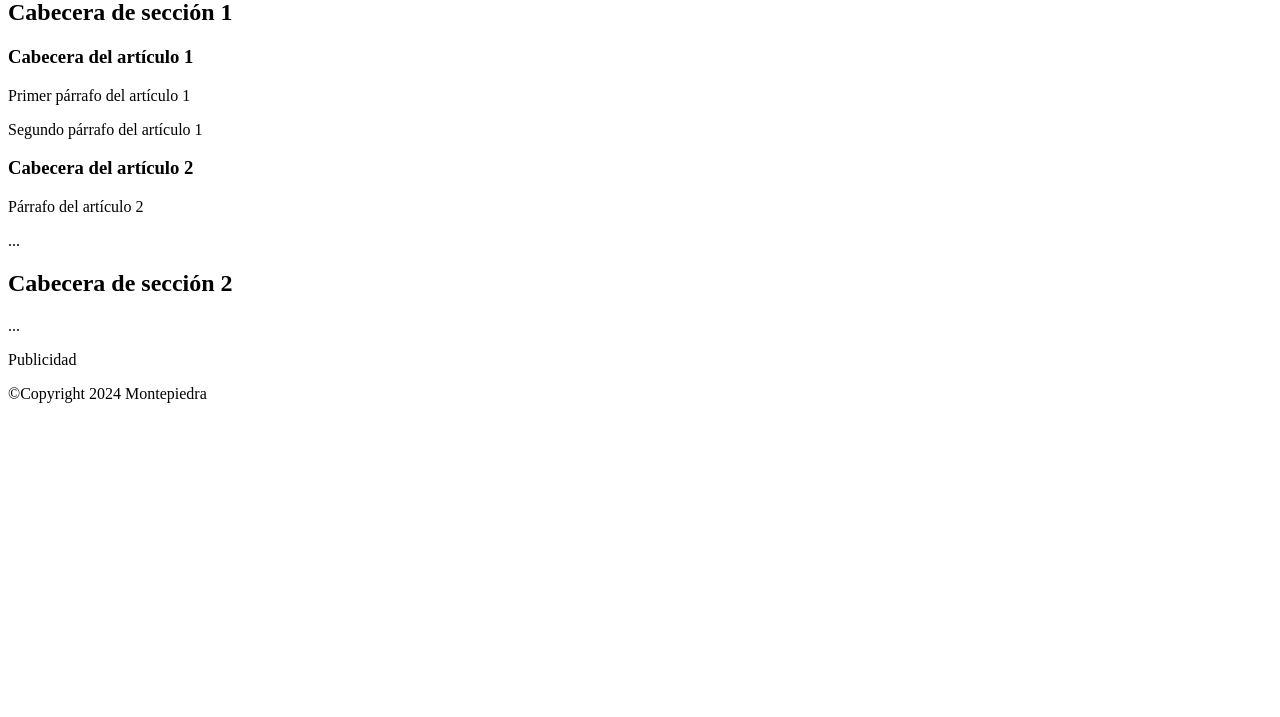
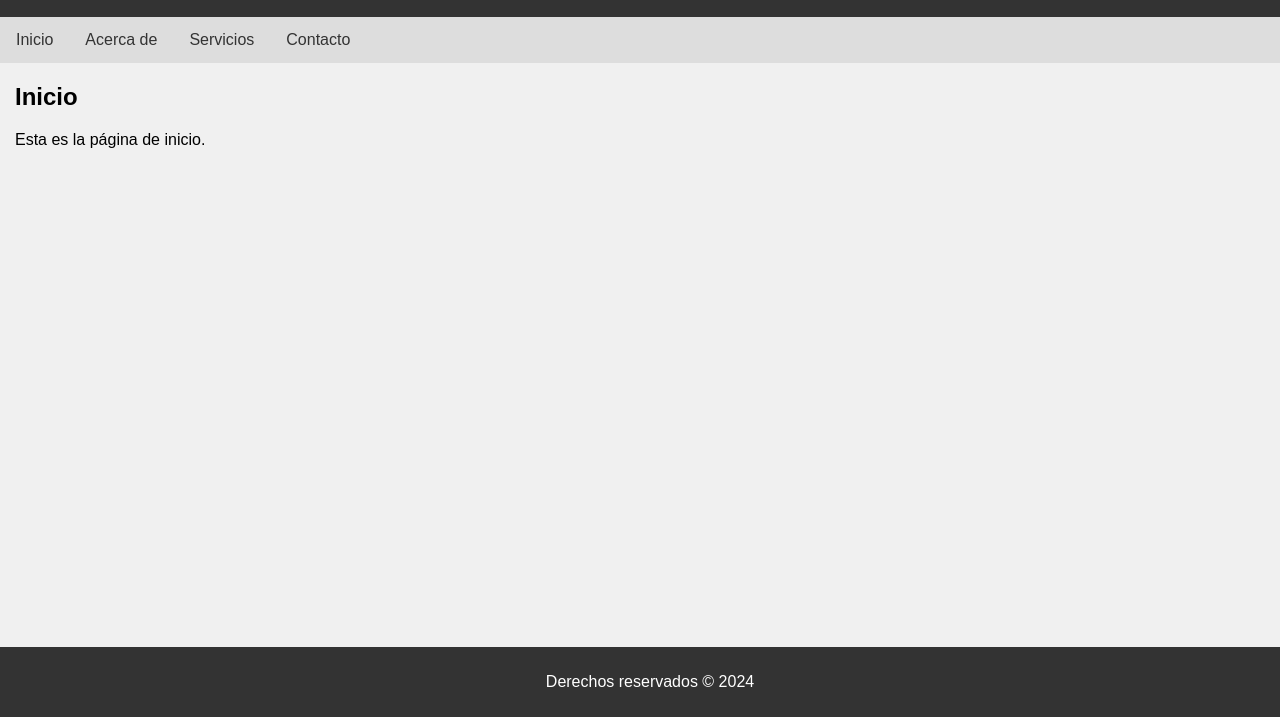
Before and after one commit to JoseBenavides343343505/miprimeraweb, a plain HTML site: page index.html in a window 1280 px wide. Shown: the part 83-800 px from the top of the page. Drawn offline with Linux system fonts and the light colour scheme.

Commit message:
index.html

```diff
--- a/index.html
+++ b/index.html
@@ -1,42 +1,25 @@
 <!DOCTYPE html>
-<html lang="es">
+<html>
 <head>
-    <meta charset="utf-8">
-    <meta name="viewport" content="width=device-width, initial-scale=1.0">
-    <title> Mi primera chamba </title>
-    <link rel="stylesheet" href="mi_hoja_estilo.css">
-    <script src="mi_archivo_utilidades.js"></script>
-    ...
+    <title>Mi Página Personalizada</title>
+    <link rel="stylesheet" type="text/css" href="styles.css">
 </head>
 <body>
-    <header> Cabecera </header>
-    <nav> Menú </nav>
-    <main>
-        <section>
-            <h2> Cabecera de sección 1 </h2>
-            <article>
-                <h3> Cabecera del artículo 1 </h3>
-                <div class="fondo_art_1">
-                    <p> Primer párrafo del artículo 1 </p>
-                    <p> Segundo párrafo del artículo 1 </p>
-                </div>
-            </article>
-            <article>
-                <h3> Cabecera del artículo 2 </h3>
-                <p> Párrafo del artículo 2 </p>
-            </article>
-            ...
-        </section>
-        <section>
-            <h2> Cabecera de sección 2</h2>
-            ...
-        </section>
-    </main>
-    <aside>
-        <p> Publicidad </p>
-    </aside>
-    <footer>
-        <p> ©Copyright 2024 Montepiedra </p>
-    </footer>
+    <div class="header">
+        <h1>Bienvenido a Mi Página Personalizada</h1>
+    </div>
+    <div class="nav">
+        <a href="index.html">Inicio</a>
+        <a href="acerca.html">Acerca de</a>
+        <a href="servicios.html">Servicios</a>
+        <a href="contacto.html">Contacto</a>
+    </div>
+    <div class="main">
+        <h2 id="inicio">Inicio</h2>
+        <p>Esta es la página de inicio.</p>
+    </div>
+    <div class="footer">
+        <p>Derechos reservados © 2024</p>
+    </div>
 </body>
 </html>
```
